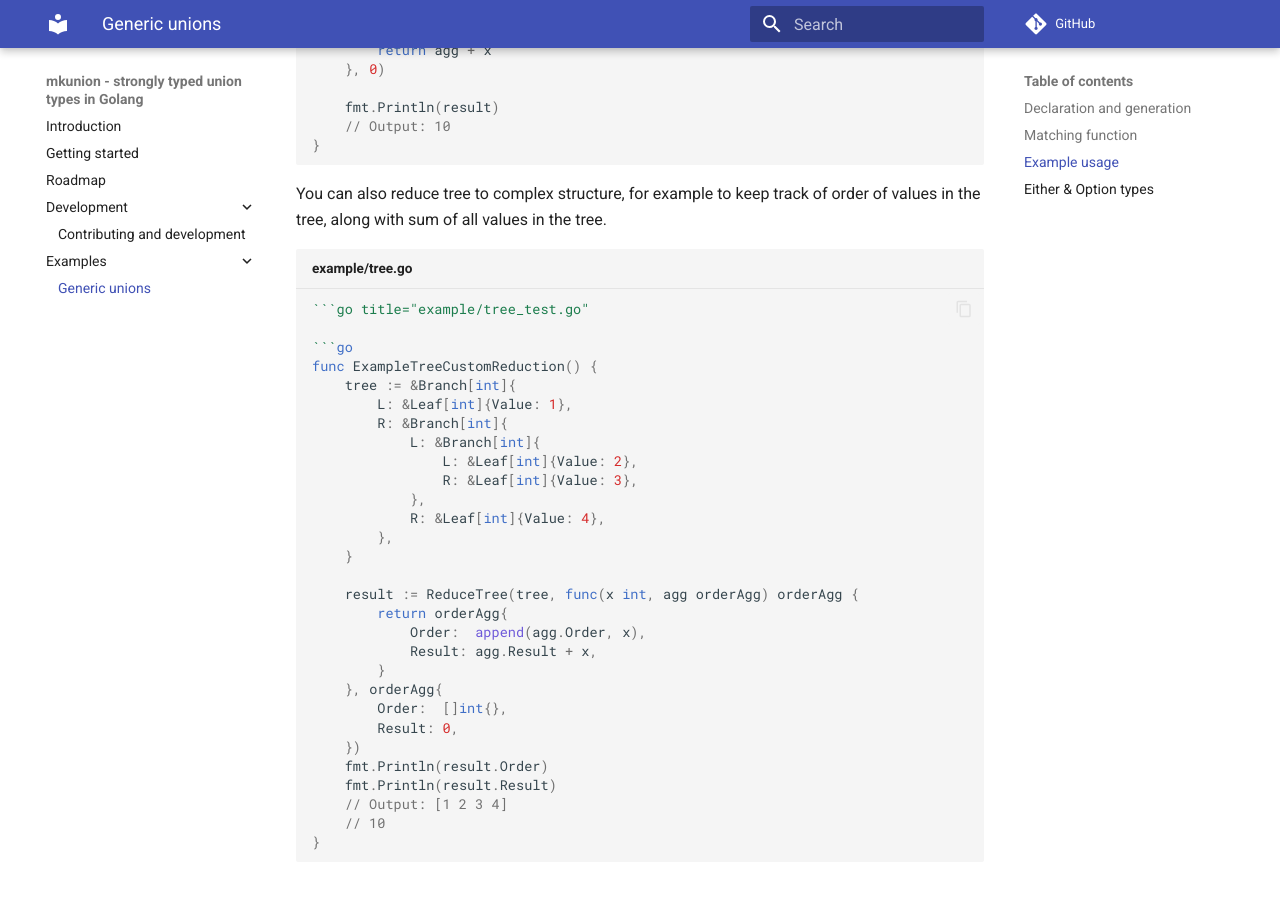
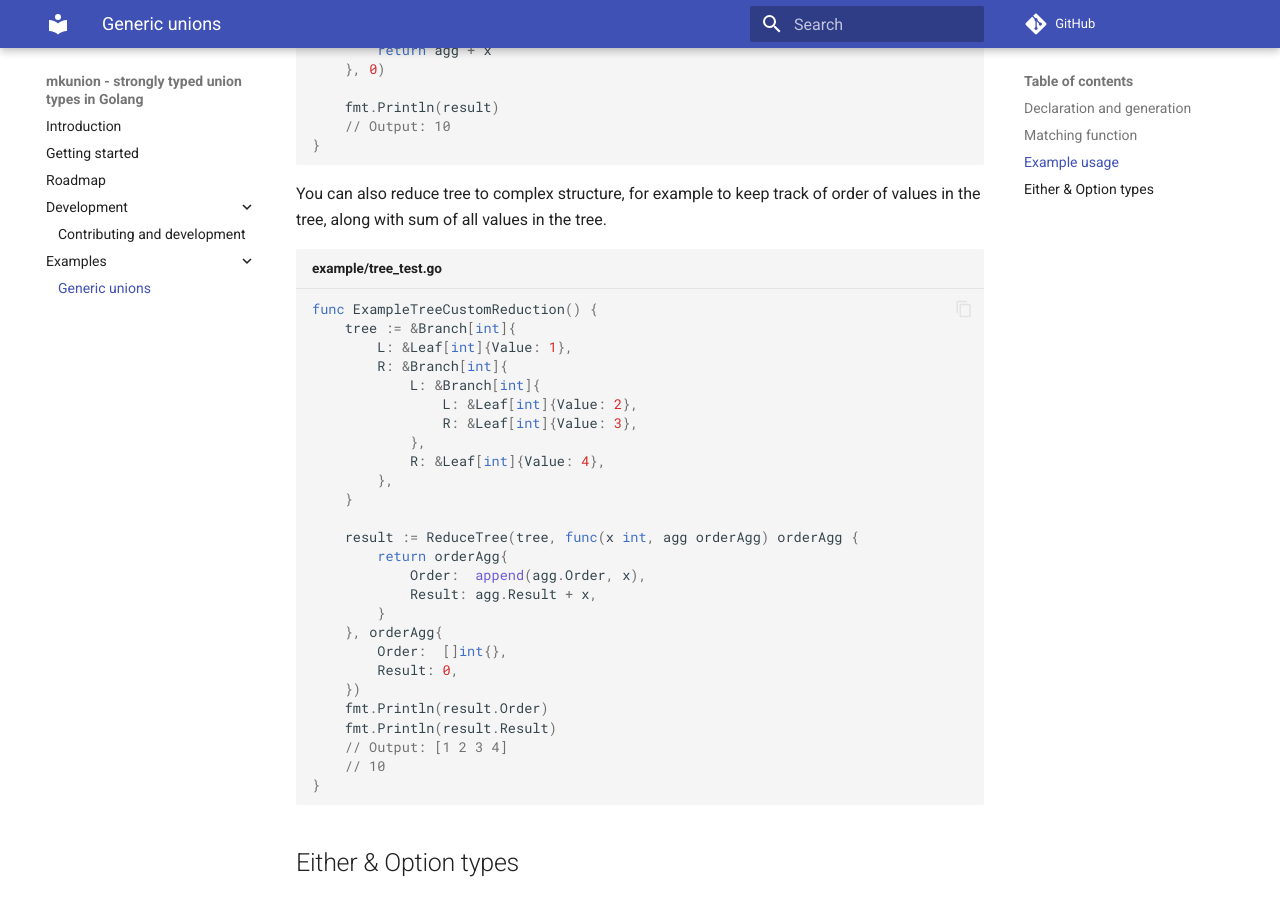
Before and after one commit to widmogrod/mkunion, an MkDocs documentation site: the page built from docs/examples/generic_union.md, in a window 1280 px wide and 900 px high, scrolled down 1701 px. Built offline with MkDocs 1.6.1 and Material for MkDocs 9.7.7, drawn with Linux system fonts in a browser that asks for light colours; comment, search, counter and statistics services are not loaded.

Commit message:
readme: fix wrong code block

````diff
--- a/docs/examples/generic_union.md
+++ b/docs/examples/generic_union.md
@@ -78,11 +78,7 @@ func ExampleTreeSumValues() {
 
 You can also reduce tree to complex structure, for example to keep track of order of values in the tree, along with sum of all values in the tree.
 
-```go title="example/tree.go"
-
 ```go title="example/tree_test.go"
-
-```go
 func ExampleTreeCustomReduction() {
 	tree := &Branch[int]{
 		L: &Leaf[int]{Value: 1},
````
